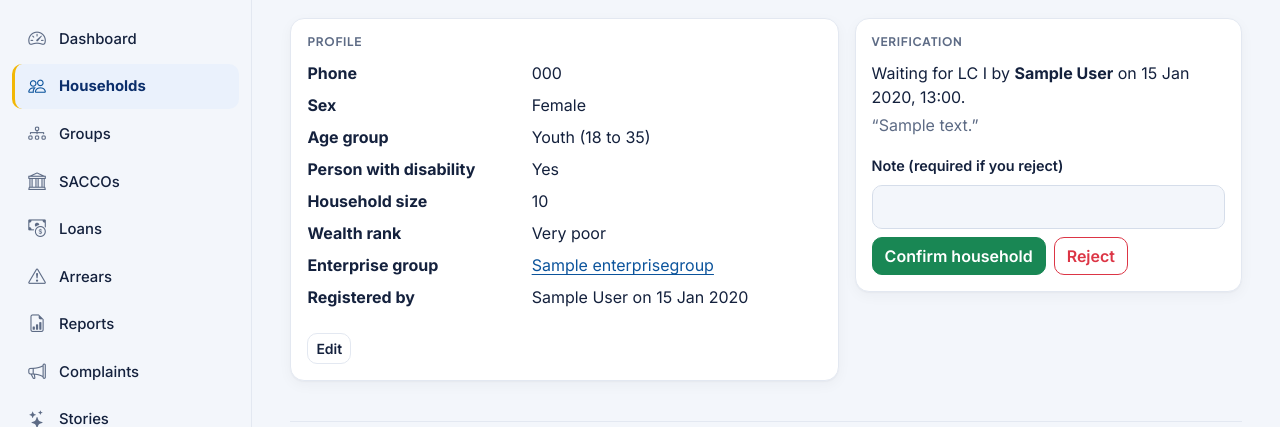
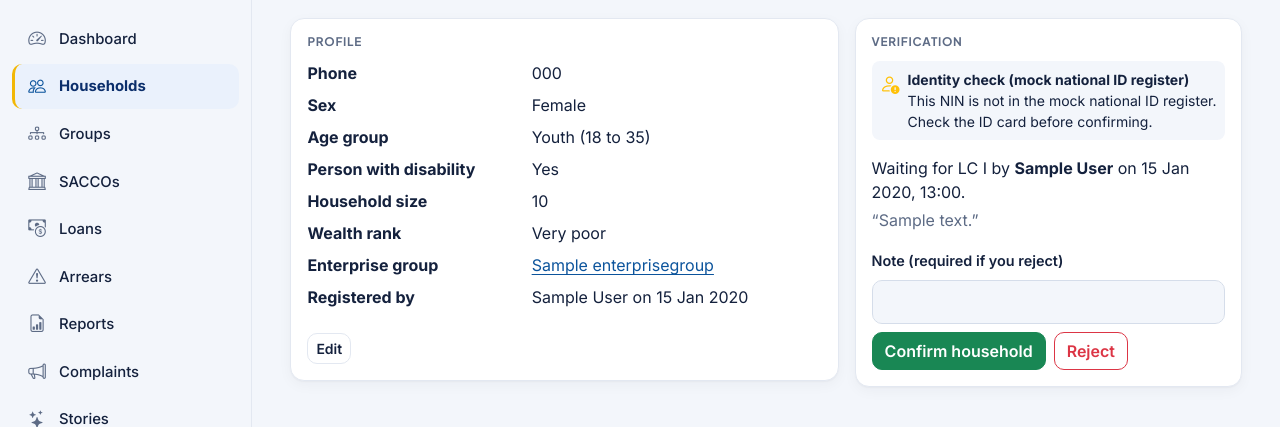
Before and after one commit to balirwaalvin/pdm-tracking-system, a Django app: page /registry/households/1/ in a window 1280 px wide. Shown: the part 207-634 px from the top of the page. Run offline with Django 5.2, Linux system fonts and the light colour scheme; a user stored in the database is signed in; tables that the repository leaves empty hold one stand-in row (values such as "Sample post").

Commit message:
Show the mock identity check on registration and to the LC I
Co-Authored-By: Claude Opus 5.5 <noreply@anthropic.com>
Claude-Session: https://claude.ai/code/session_018J6WgZM9j3qcdPcUXTwiVD

```diff
--- a/registry/templates/registry/household_detail.html
+++ b/registry/templates/registry/household_detail.html
@@ -33,6 +33,10 @@
     <div class="card shadow-sm">
       <div class="card-body">
         <h2 class="h6 text-uppercase text-muted">Verification</h2>
+        <div class="d-flex gap-2 align-items-start p-2 mb-3 rounded-3" style="background: var(--pdm-ground)">
+          <i class="bi {% if identity_result == 'matched' %}bi-person-check-fill text-success{% else %}bi-person-exclamation text-warning{% endif %} fs-5"></i>
+          <div class="small"><strong>Identity check (mock national ID register)</strong><br>{{ identity_note }}</div>
+        </div>
         {% if household.verified_by %}
           <p class="mb-1">{{ household.get_verification_display }} by <strong>{{ household.verified_by }}</strong> on {{ household.verified_at|date:"j M Y, H:i" }}.</p>
           {% if household.verification_note %}<p class="text-muted mb-0">“{{ household.verification_note }}”</p>{% endif %}
--- a/registry/views.py
+++ b/registry/views.py
@@ -13,6 +13,7 @@ from accounts.scoping import check_unit_in_scope
 
 from .forms import EnterpriseGroupForm, HouseholdForm
 from . import eligibility
+from .mock_register import MATCHED, check_identity
 from .models import EnterpriseGroup, Household
 
 # Who may open what comes from the access policy (accounts/access.py).
@@ -66,7 +67,9 @@ class HouseholdCreateView(RoleRequiredMixin, CreateView):
 
     def form_valid(self, form):
         form.instance.registered_by = self.request.user
+        result, note = check_identity(form.cleaned_data["nin"], form.cleaned_data["head_name"])
         messages.success(self.request, "Household registered. It now waits for the LC I Chairperson to verify it.")
+        (messages.info if result == MATCHED else messages.warning)(self.request, f"Identity check: {note}")
         return super().form_valid(form)
 
     def get_success_url(self):
@@ -91,6 +94,7 @@ class HouseholdDetailView(RoleRequiredMixin, ScopedQuerysetMixin, DetailView):
             access.allows(user, "verify_household")
             and self.object.verification == Household.Verification.PENDING
         )
+        context["identity_result"], context["identity_note"] = check_identity(self.object.nin, self.object.head_name)
         return context
 
 
```
